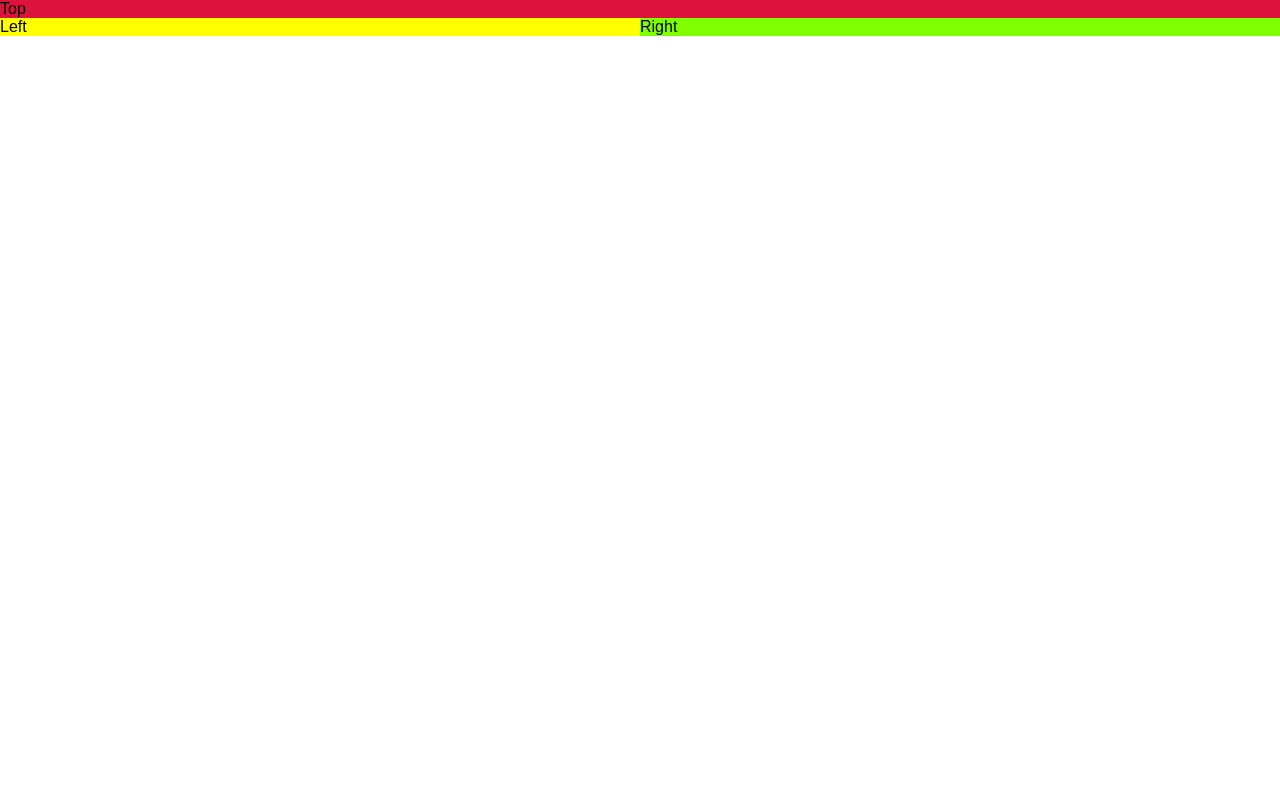
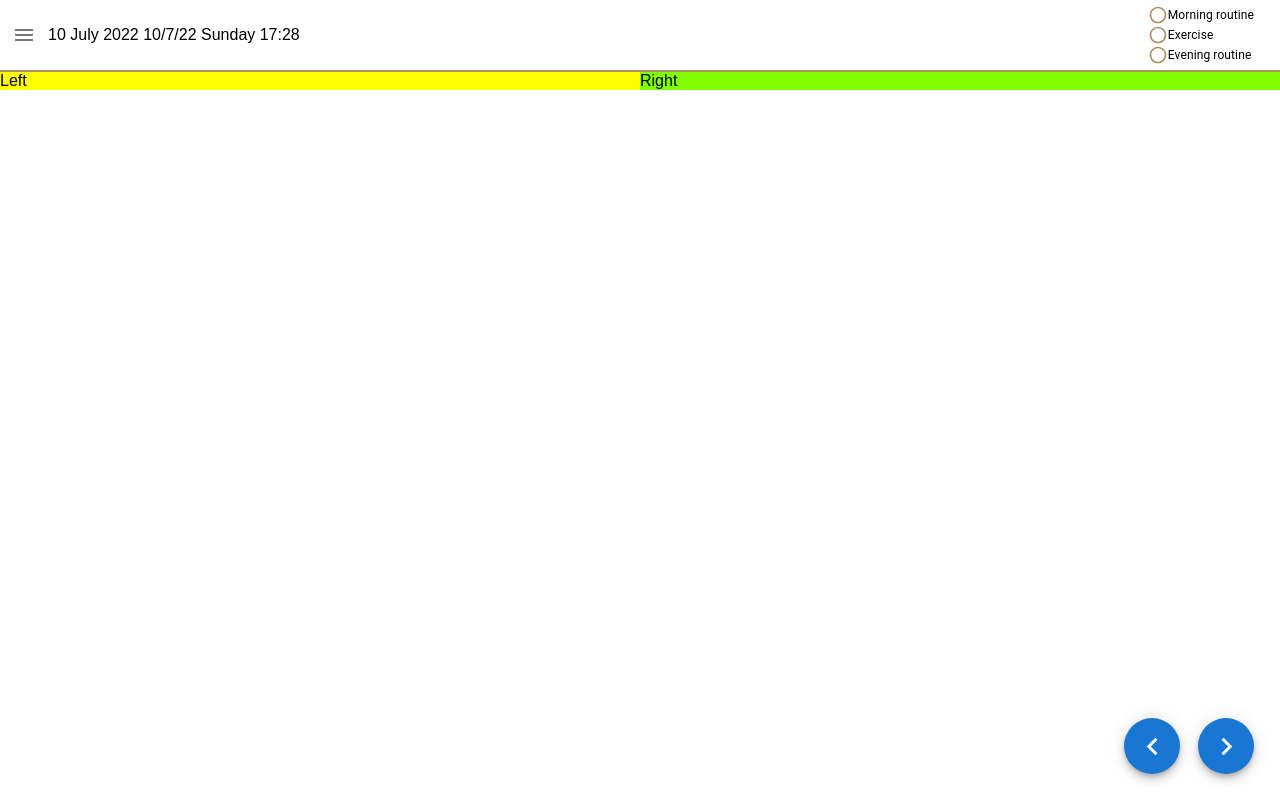
Before and after one commit to RedaAlb/daily-planner-app, a React (Create React App) app in the folder daily-planner-app/: page / in a window 1280 px wide. Built offline with nearby package versions, Linux system fonts and the light colour scheme.

Commit message:
Add topbar layout

```diff
--- a/daily-planner-app/package.json
+++ b/daily-planner-app/package.json
@@ -3,6 +3,10 @@
   "version": "0.1.0",
   "private": true,
   "dependencies": {
+    "@emotion/react": "^11.9.3",
+    "@emotion/styled": "^11.9.3",
+    "@mui/icons-material": "^5.8.4",
+    "@mui/material": "^5.8.7",
     "react": "^18.2.0",
     "react-dom": "^18.2.0",
     "react-router-dom": "^6.3.0",
--- /dev/null
+++ b/daily-planner-app/src/components/CheckCircle.js
@@ -0,0 +1,38 @@
+import React, { useState } from "react";
+
+import { Checkbox, FormControlLabel } from "@mui/material";
+import RadioButtonUncheckedIcon from '@mui/icons-material/RadioButtonUnchecked';
+import CheckCircleIcon from '@mui/icons-material/CheckCircle';
+
+import { MAIN_COLOUR } from "../utils/constants";
+
+
+function CheckCircle(props) {
+  const [checked, setChecked] = useState(false);
+
+
+  const onCheckChange = (event) => {
+    const checkValue = event.target.checked;
+    setChecked(checkValue);
+
+    props.onChange(checkValue);
+  }
+
+
+  return (
+    <FormControlLabel
+      label={props.text}
+      control={
+        <Checkbox
+          checked={checked}
+          onChange={onCheckChange}
+          icon={<RadioButtonUncheckedIcon fontSize="small" sx={{ color: MAIN_COLOUR }} />}
+          checkedIcon={<CheckCircleIcon fontSize="small" sx={{ color: MAIN_COLOUR }} />}
+          sx={{ padding: 0 }}
+        />
+      }
+    />
+  )
+}
+
+export default CheckCircle;
--- /dev/null
+++ b/daily-planner-app/src/components/DateNavigation.js
@@ -0,0 +1,46 @@
+import React from "react";
+
+import { Fab } from "@mui/material";
+import ChevronLeftIcon from '@mui/icons-material/ChevronLeft';
+import ChevronRightIcon from '@mui/icons-material/ChevronRight';
+
+
+function DateNavigation(props) {
+  const onNextDayClick = () => {
+    console.log("Next day");
+  }
+
+
+  const onPreviousDayClick = () => {
+    console.log("Previous day");
+  }
+
+
+  return (
+    <>
+      <div>
+        10 July 2022 10/7/22 Sunday 17:28
+      </div>
+
+      <Fab
+        onClick={onNextDayClick}
+        color="primary"
+        size="large"
+        sx={{ position: "fixed", bottom: 26, right: 26 }}
+      >
+        <ChevronRightIcon fontSize="large" />
+      </Fab>
+
+      <Fab
+        onClick={onPreviousDayClick}
+        color="primary"
+        size="large"
+        sx={{ position: "fixed", bottom: 26, right: 100 }}
+      >
+        <ChevronLeftIcon fontSize="large" />
+      </Fab>
+    </>
+  )
+}
+
+export default DateNavigation;
--- /dev/null
+++ b/daily-planner-app/src/components/DrawerComp.js
@@ -0,0 +1,47 @@
+import React, { useState } from "react";
+
+import { IconButton, Stack } from "@mui/material";
+import { Drawer, Typography } from "@mui/material";
+import Box from "@mui/material/Box";
+import List from "@mui/material/List";
+import Divider from "@mui/material/Divider";
+import ListItem from "@mui/material/ListItem";
+import ListItemIcon from "@mui/material/ListItemIcon";
+import ListItemText from "@mui/material/ListItemText";
+import NoteIcon from '@mui/icons-material/Note';
+import MenuIcon from '@mui/icons-material/Menu';
+
+
+function DrawerComp(props) {
+  const [drawerState, setDrawerState] = useState(false);
+
+
+  return (
+    <>
+      <Stack direction="row">
+        <IconButton size="large" onClick={() => setDrawerState(true)}>
+          <MenuIcon />
+        </IconButton>
+      </Stack>
+
+      <Drawer anchor={"left"} open={drawerState} onClose={() => setDrawerState(false)}>
+        <Box sx={{ width: "left" === "top" || "left" === "bottom" ? "auto" : 250 }} role="presentation">
+          <List>
+            <ListItem>
+              <Typography variant="h6" noWrap component="div">Placeholder</Typography>
+            </ListItem>
+
+            <ListItem button>
+              <ListItemIcon> <NoteIcon /> </ListItemIcon>
+              <ListItemText primary="Placeholder" />
+            </ListItem>
+          </List>
+
+          <Divider />
+        </Box>
+      </Drawer>
+    </>
+  )
+}
+
+export default DrawerComp;
--- a/daily-planner-app/src/css/dailyplanner-view.css
+++ b/daily-planner-app/src/css/dailyplanner-view.css
@@ -1,16 +1,14 @@
 .daily-planner-view {
-  background: blue;
   display: flex;
   flex-direction: column;
 }
 
 .daily-planner-top {
-  background: crimson;
   display: flex;
+  align-items: center;
 }
 
 .daily-planner-content {
-  background: green;
   display: flex;
 }
 
@@ -27,3 +25,8 @@
   flex-direction: column;
   width: 50%;
 }
+
+.MuiFormControlLabel-label {
+  font-size: 12px !important;
+  user-select: none;
+}
--- /dev/null
+++ b/daily-planner-app/src/utils/constants.js
@@ -0,0 +1,7 @@
+// Colours
+export const MAIN_COLOUR = "#af8d67";
+
+
+// Heights
+export const TOPBAR_HEIGHT = "70px";
+export const TOPBAR_LINE_HEIGHT = "2px";
--- /dev/null
+++ b/daily-planner-app/src/views/dailyplanner_view/DailyPlannerRoutines.js
@@ -0,0 +1,31 @@
+import React from "react";
+
+import CheckCircle from "../../components/CheckCircle";
+
+
+function DailyPlannerRoutines(props) {
+  const onMorningCheckChange = (checked) => {
+    console.log("Morning routine", checked);
+  }
+
+
+  const onExerciseCheckChange = (checked) => {
+    console.log("Exercise", checked);
+  }
+
+
+  const onEveningCheckChange = (checked) => {
+    console.log("Evening routine", checked);
+  }
+
+
+  return (
+    <div style={{ display: "flex", flexDirection: "column", paddingRight: "10px" }}>
+      <CheckCircle text="Morning routine" onChange={onMorningCheckChange} />
+      <CheckCircle text="Exercise" onChange={onExerciseCheckChange} />
+      <CheckCircle text="Evening routine" onChange={onEveningCheckChange} />
+    </div>
+  )
+}
+
+export default DailyPlannerRoutines;
--- a/daily-planner-app/src/views/dailyplanner_view/DailyPlannerTop.js
+++ b/daily-planner-app/src/views/dailyplanner_view/DailyPlannerTop.js
@@ -1,10 +1,29 @@
 import React from "react";
+
+import { Box } from "@mui/material";
+
+import DateNavigation from "../../components/DateNavigation";
+import DrawerComp from "../../components/DrawerComp";
+import { MAIN_COLOUR, TOPBAR_HEIGHT, TOPBAR_LINE_HEIGHT } from "../../utils/constants";
+
+import DailyPlannerRoutines from "./DailyPlannerRoutines";
 
 
 function DailyPlannerTop(props) {
   return (
-    <div className="daily-planner-top">
-      Top
+    <div
+      className="daily-planner-top"
+      style={{
+        height: TOPBAR_HEIGHT,
+        borderBottom: `${TOPBAR_LINE_HEIGHT} solid ${MAIN_COLOUR}`
+      }}
+    >
+      <DrawerComp />
+      <DateNavigation />
+
+      <Box sx={{ flexGrow: 1 }} />
+
+      <DailyPlannerRoutines />
     </div>
   )
 }
```
Also changed, not shown: 1 other file (tests, documents, lock files or other folders).
